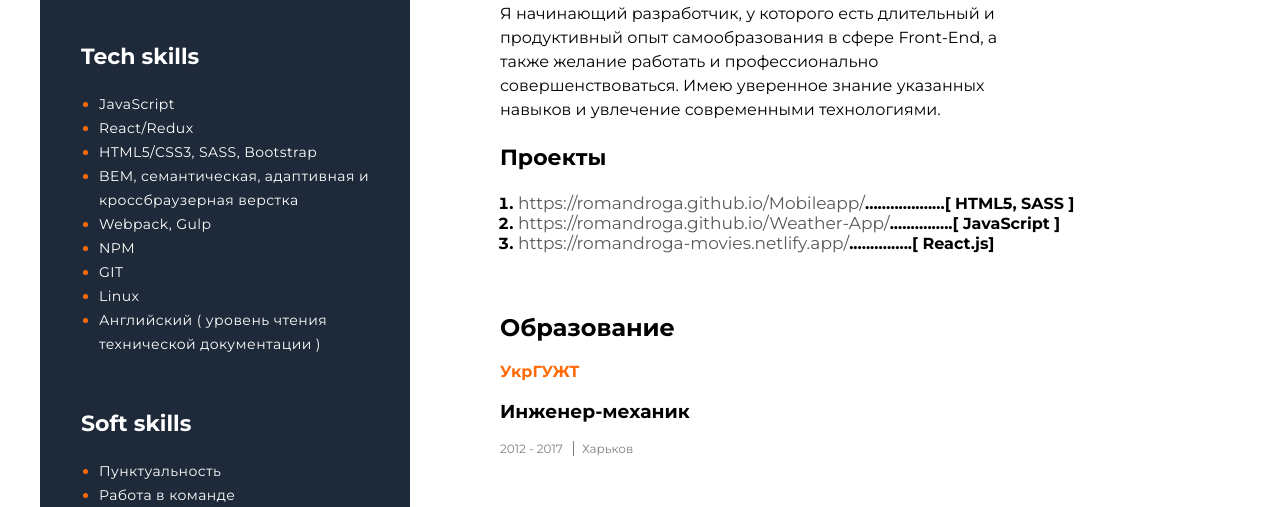
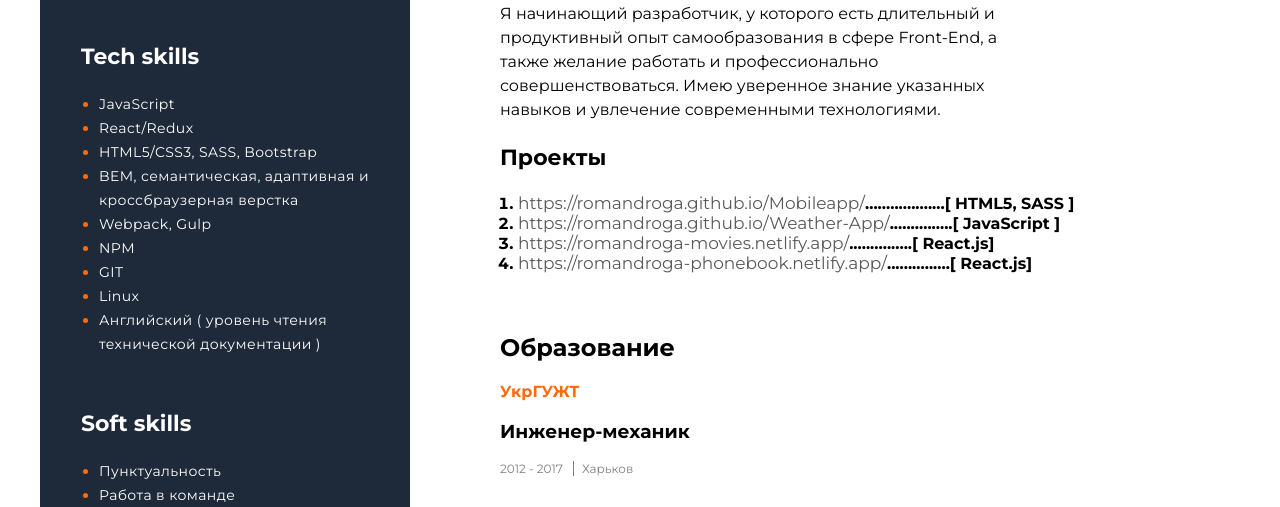
Before and after one commit to romandroga/resume, a plain HTML site: page index.html in a window 1280 px wide. Shown: the part 223-730 px from the top of the page. Drawn offline with Linux system fonts and the light colour scheme.

Commit message:
modified:   index.html

```diff
--- a/index.html
+++ b/index.html
@@ -59,7 +59,9 @@
             <li><span>GIT</span></li>
             <li><span>Linux</span></li>
             <li>
-              <span>Английский ( уровень чтения технической документации )</span>
+              <span
+                >Английский ( уровень чтения технической документации )</span
+              >
             </li>
           </ul>
           <h3 class="resume-main-info__contacts-title">Soft skills</h3>
@@ -80,8 +82,8 @@
         <div class="biography-wrap__candidate-bio">
           <h3 class="biography-wrap__candidate-bio-name">Роман Дрога</h3>
           <p class="biography-wrap__candidate-bio-text">
-            Я начинающий разработчик, у которого есть длительный и продуктивный опыт
-            самообразования в сфере Front-End, а также желание работать и
+            Я начинающий разработчик, у которого есть длительный и продуктивный
+            опыт самообразования в сфере Front-End, а также желание работать и
             профессионально совершенствоваться. Имею уверенное знание указанных
             навыков и увлечение современными технологиями.
           </p>
@@ -111,6 +113,15 @@
                 href="https://romandroga-movies.netlify.app/"
                 target="blank"
                 >https://romandroga-movies.netlify.app/</a
+              >...............[ React.js]
+            </li>
+
+            <li>
+              <a
+                class="biography-wrap__projects-list-item"
+                href="https://romandroga-phonebook.netlify.app/"
+                target="blank"
+                >https://romandroga-phonebook.netlify.app/</a
               >...............[ React.js]
             </li>
           </ol>
```
